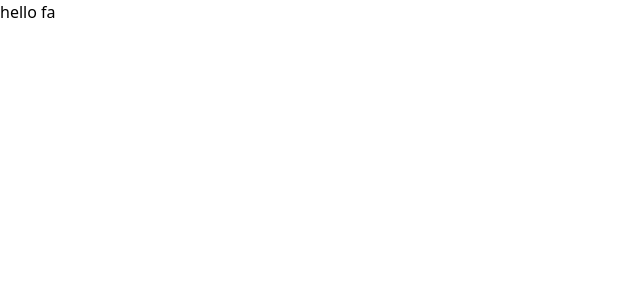
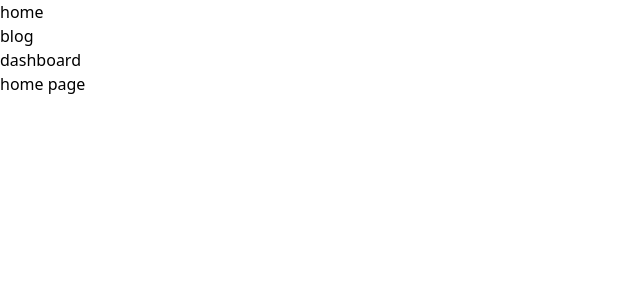
Before and after one commit to Foshati/Next14-learn, a Next.js app: page / in a window 1280 px wide. Shown: the top 300 px of the page, without its empty margins (0-640 px from the left). Built offline with nearby package versions, Linux system fonts and the light colour scheme.

Commit message:
learn layout and page in next.js

```diff
--- /dev/null
+++ b/app/blog/page.js
@@ -0,0 +1,5 @@
+const Blog = () => {
+  return <div>Blog</div>;
+};
+
+export default Blog;
--- /dev/null
+++ b/app/dashboard/layout.js
@@ -0,0 +1,13 @@
+import { Children } from "react";
+
+const layout = ({ children }) => {
+  return (
+    <main>
+      {children}
+
+      <p>fa</p>
+    </main>
+  );
+};
+
+export default layout;
--- /dev/null
+++ b/app/dashboard/page.js
@@ -0,0 +1,7 @@
+import React from "react";
+
+const Dashboard = () => {
+  return <div>Dashboard</div>;
+};
+
+export default Dashboard;
--- /dev/null
+++ b/app/dashboard/settings/page.js
@@ -0,0 +1,7 @@
+import React from "react";
+
+const Settings = () => {
+  return <div>Settings</div>;
+};
+
+export default Settings;
--- a/app/layout.js
+++ b/app/layout.js
@@ -1,3 +1,4 @@
+import Header from "@/components/Header";
 import "./globals.css";
 
 export const metadata = {
@@ -8,7 +9,12 @@ export const metadata = {
 export default function RootLayout({ children }) {
   return (
     <html lang="en">
-      <body>{children}</body>
+      <body>
+        <div>
+          <Header />
+        </div>
+        <div>{children}</div>
+      </body>
     </html>
   );
 }
--- a/app/page.js
+++ b/app/page.js
@@ -1,7 +1,7 @@
 export default function Home() {
   return (
     <main>
-      <p>hello fa</p>
+      <p>home page</p>
     </main>
   );
 }
--- /dev/null
+++ b/components/Header.js
@@ -0,0 +1,15 @@
+import React from "react";
+
+const Header = () => {
+  return (
+    <div>
+      <ul>
+        <li>home</li>
+        <li>blog</li>
+        <li>dashboard</li>
+      </ul>
+    </div>
+  );
+};
+
+export default Header;
```
